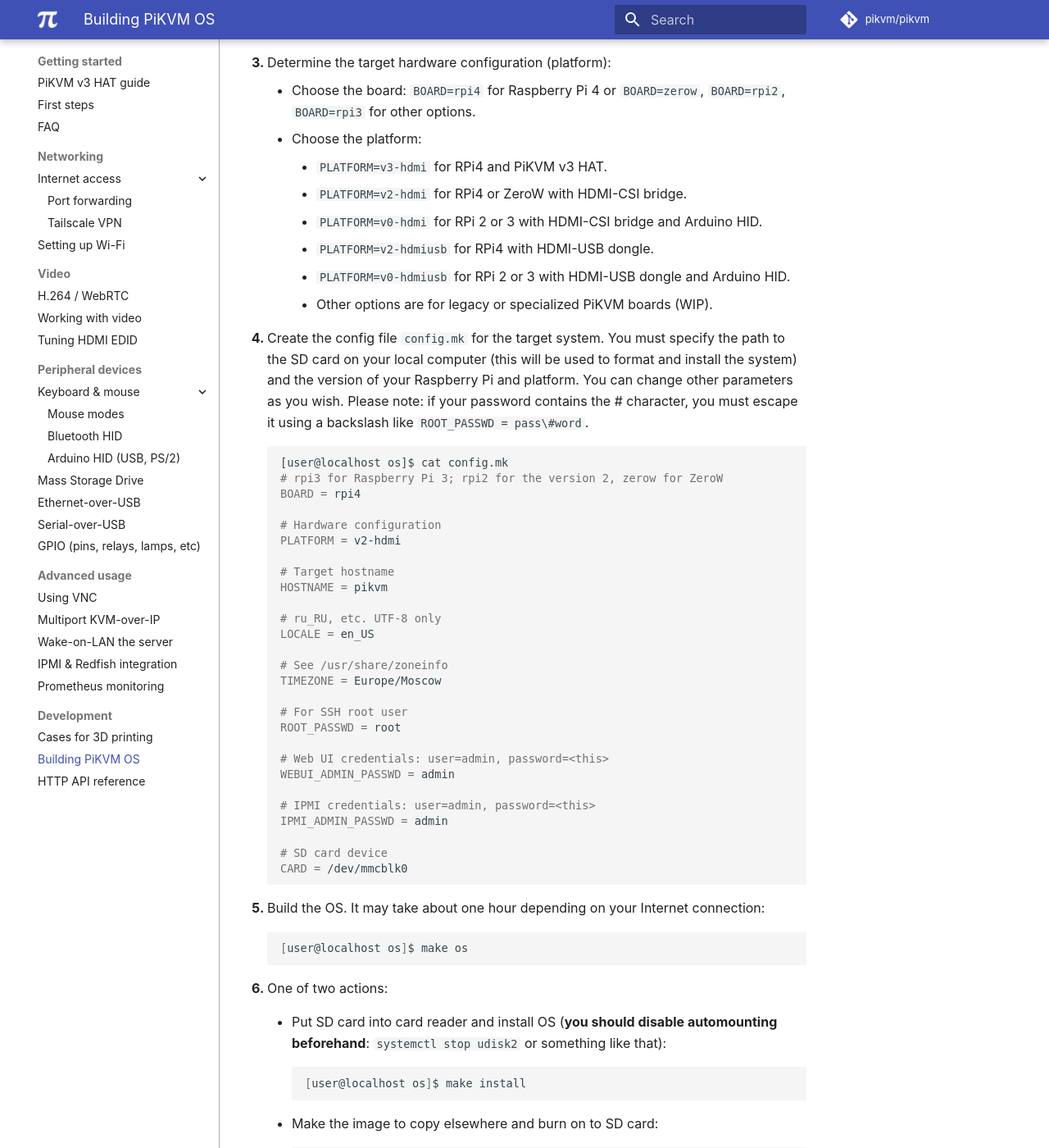
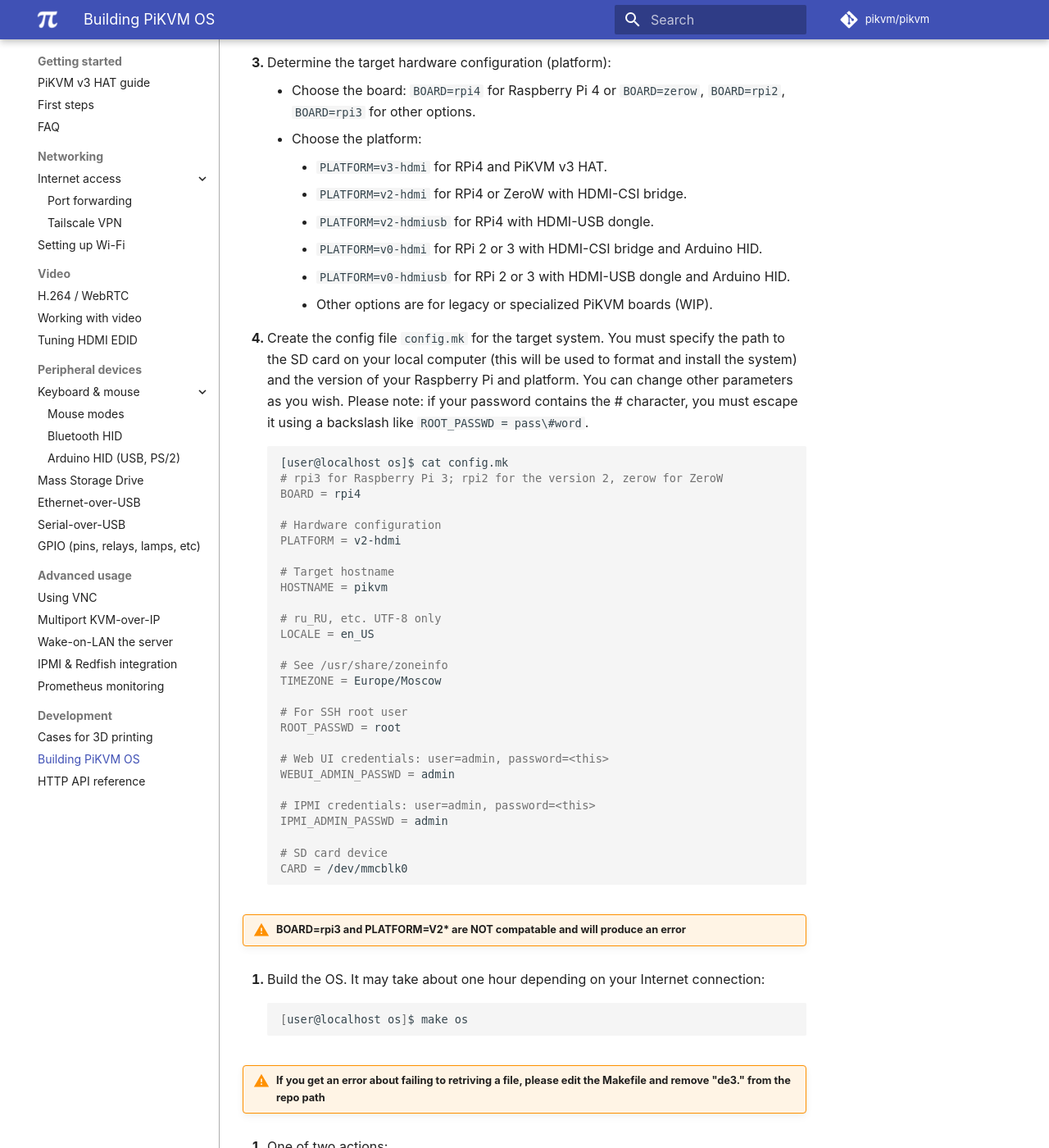
Before and after one commit to pikvm/pikvm, an MkDocs documentation site: the page built from docs/building_os.md, in a window 1280 px wide and 1400 px high, scrolled down 692 px. Shown: the whole window at 82% size. Built offline with MkDocs 1.6.1 and Material for MkDocs 9.7.7, drawn with Linux system fonts in a browser that asks for light colours; some web fonts are replaced; comment, search, counter and statistics services are not loaded.

Commit message:
Update building_os.md (#566)
Added verbiage for clarity

````diff
--- a/docs/building_os.md
+++ b/docs/building_os.md
@@ -32,8 +32,8 @@
     * Choose the platform:
         * `PLATFORM=v3-hdmi` for RPi4 and PiKVM v3 HAT.
         * `PLATFORM=v2-hdmi` for RPi4 or ZeroW with HDMI-CSI bridge.
+        * `PLATFORM=v2-hdmiusb` for RPi4 with HDMI-USB dongle.
         * `PLATFORM=v0-hdmi` for RPi 2 or 3 with HDMI-CSI bridge and Arduino HID.
-        * `PLATFORM=v2-hdmiusb` for RPi4 with HDMI-USB dongle.
         * `PLATFORM=v0-hdmiusb` for RPi 2 or 3 with HDMI-USB dongle and Arduino HID.
         * Other options are for legacy or specialized PiKVM boards (WIP).
 
@@ -68,12 +68,14 @@
     # SD card device
     CARD = /dev/mmcblk0
     ```
+!!! warning "BOARD=rpi3 and PLATFORM=V2* are NOT compatable and will produce an error"
 
 4. Build the OS. It may take about one hour depending on your Internet connection:
 
     ```shell
     [user@localhost os]$ make os
     ```
+!!! warning "If you get an error about failing to retriving a file, please edit the Makefile and remove "de3." from the repo path"
 
 5. One of two actions:
     * Put SD card into card reader and install OS (**you should disable automounting beforehand**: `systemctl stop udisk2` or something like that):
````
